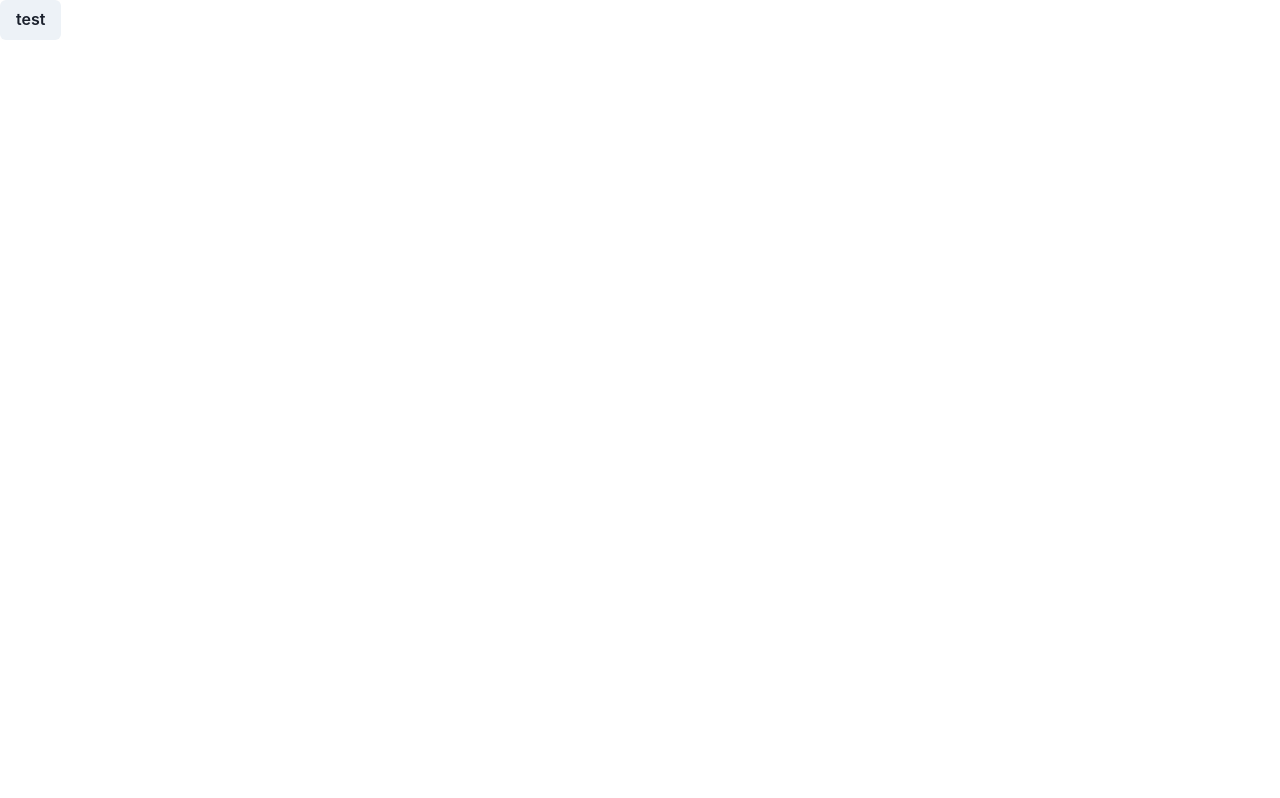
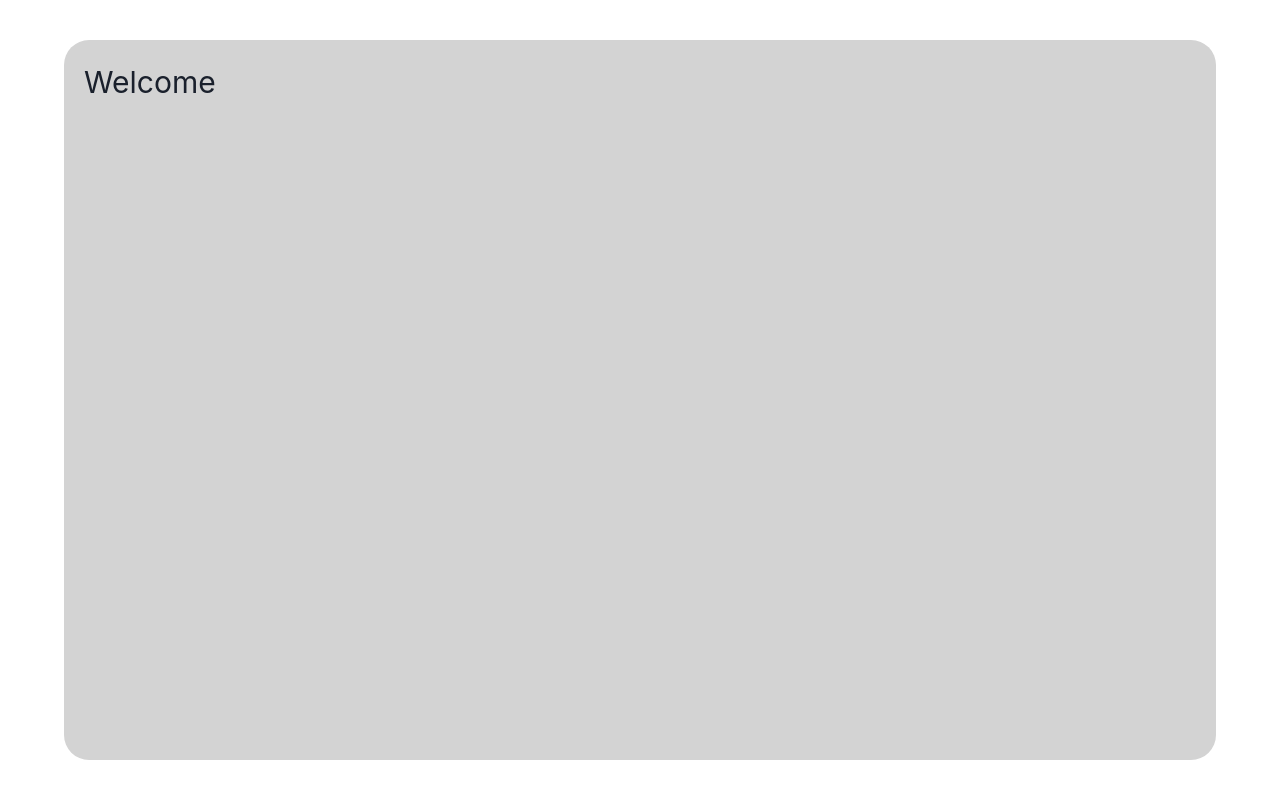
Before and after one commit to Rezmii/to-do-list-react, a React (Vite) app: page / in a window 1280 px wide. Built offline with nearby package versions, Linux system fonts and the light colour scheme.

Commit message:
Basic layout

```diff
--- a/src/App.tsx
+++ b/src/App.tsx
@@ -1,8 +1,14 @@
-import { Button } from "@chakra-ui/react";
+import { Box, HStack, Text } from "@chakra-ui/react";
 import "./App.css";
 
 function App() {
-  return <Button>test</Button>;
+  return (
+    <Box height="90vh" width="90vw" borderRadius="25px" bg="lightgray">
+      <HStack margin={5}>
+        <Text fontSize="3xl">Welcome</Text>
+      </HStack>
+    </Box>
+  );
 }
 
 export default App;
--- a/src/index.css
+++ b/src/index.css
@@ -0,0 +1,12 @@
+body {
+  height: 100vh;
+  margin: 0;
+}
+
+#root {
+  width: 100%;
+  height: 100%;
+  display: flex;
+  justify-content: center;
+  align-items: center;
+}
```
